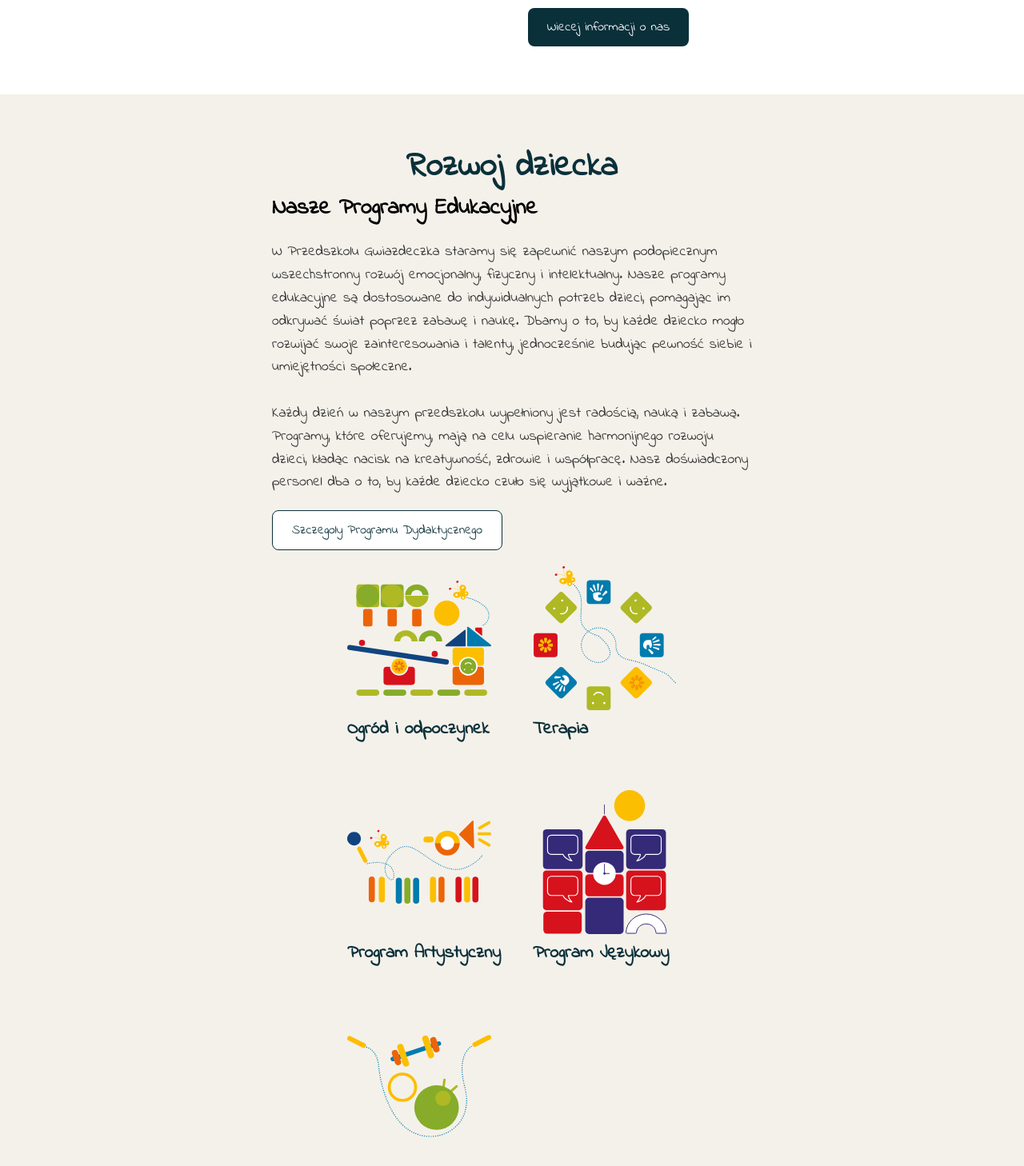
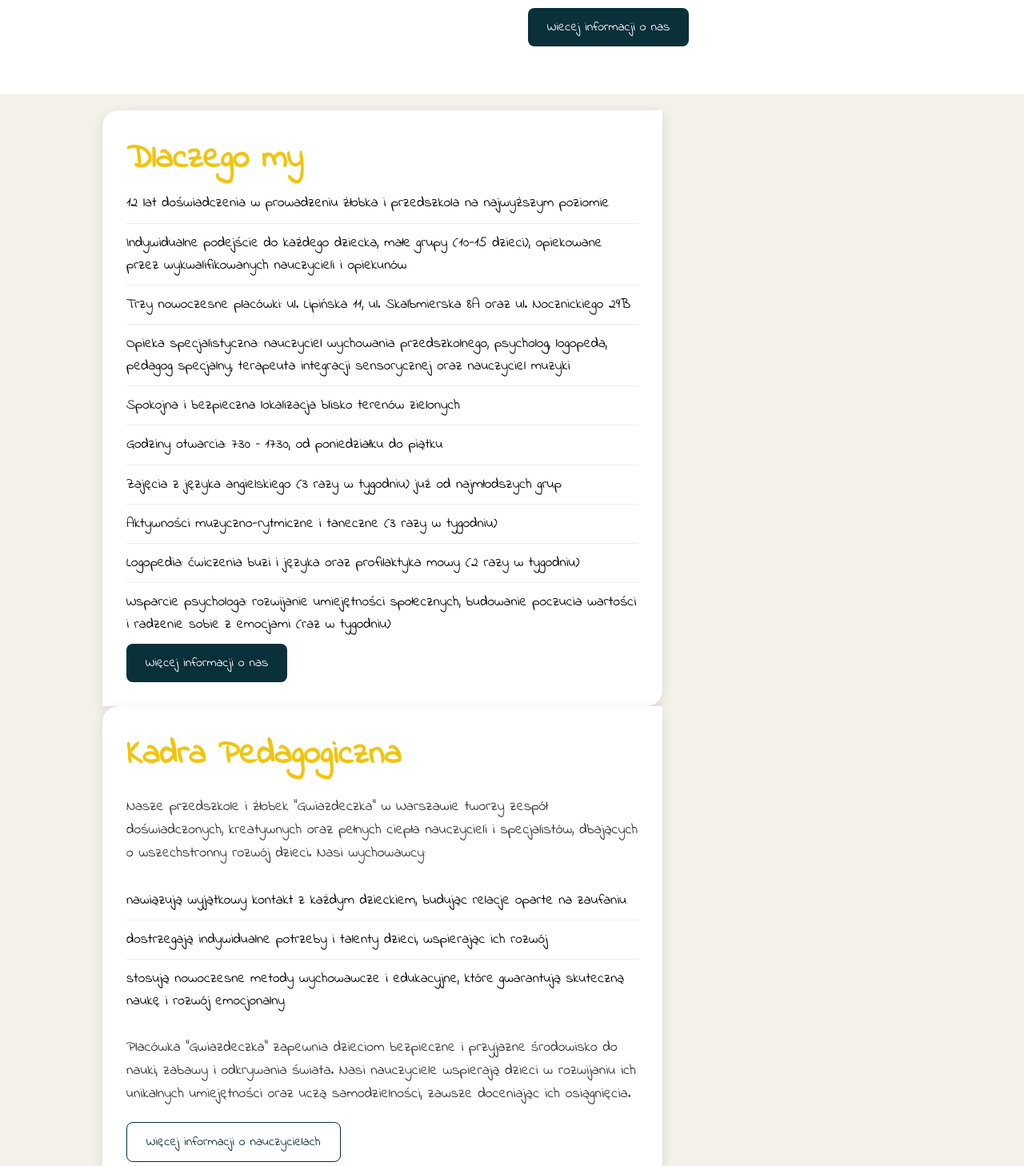
Before and after one commit to Smoleckk/portal-maluch, an Angular app in the folder web/maluch/: page / in a window 1280 px wide. Shown: the part 980-2438 px from the top of the page at 80% size. Built offline with nearby package versions, Linux system fonts and the light colour scheme.

Commit message:
karty poprawki

```diff
--- a/web/maluch/projects/maluch-app/src/app/funkcjonalnosci/prezentacja/strony/prezentacja-strona-glowna/prezentacja-strona-glowna.component.html
+++ b/web/maluch/projects/maluch-app/src/app/funkcjonalnosci/prezentacja/strony/prezentacja-strona-glowna/prezentacja-strona-glowna.component.html
@@ -25,6 +25,57 @@
   </div>
 </section>
 
+
+<section class="karta-sekcja">
+  <div class="container">
+    <div class="row">
+      <div class="karta">
+        <h1>Dlaczego my</h1>
+        <ul>
+          <li>12 lat doświadczenia w prowadzeniu żłobka i przedszkola na najwyższym poziomie</li>
+          <li>Indywidualne podejście do każdego dziecka, małe grupy (10-15 dzieci), opiekowane przez wykwalifikowanych
+            nauczycieli i opiekunów
+          </li>
+          <li>Trzy nowoczesne placówki: ul. Lipińska 11, ul. Skalbmierska 8A oraz ul. Nocznickiego 29B</li>
+          <li>Opieka specjalistyczna: nauczyciel wychowania przedszkolnego, psycholog, logopeda, pedagog specjalny,
+            terapeuta integracji sensorycznej oraz nauczyciel muzyki
+          </li>
+          <li>Spokojna i bezpieczna lokalizacja blisko terenów zielonych</li>
+          <li>Godziny otwarcia: 7:30 – 17:30, od poniedziałku do piątku</li>
+          <li>Zajęcia z języka angielskiego (3 razy w tygodniu) już od najmłodszych grup</li>
+          <li>Aktywności muzyczno-rytmiczne i taneczne (3 razy w tygodniu)</li>
+          <li>Logopedia: ćwiczenia buzi i języka oraz profilaktyka mowy (2 razy w tygodniu)</li>
+          <li>Wsparcie psychologa: rozwijanie umiejętności społecznych, budowanie poczucia wartości i radzenie sobie z
+            emocjami (raz w tygodniu)
+          </li>
+        </ul>
+        <a href="#" class="btn btn-light">Więcej informacji o nas</a>
+      </div>
+      <div class="karta">
+        <h1>Kadra Pedagogiczna</h1>
+        <p>Nasze przedszkole i żłobek "Gwiazdeczka" w Warszawie tworzy zespół doświadczonych, kreatywnych oraz pełnych
+          ciepła nauczycieli i specjalistów, dbających o wszechstronny rozwój dzieci. Nasi wychowawcy:</p>
+        <ul>
+          <li>nawiązują wyjątkowy kontakt z każdym dzieckiem, budując relacje oparte na zaufaniu</li>
+          <li>dostrzegają indywidualne potrzeby i talenty dzieci, wspierając ich rozwój</li>
+          <li>stosują nowoczesne metody wychowawcze i edukacyjne, które gwarantują skuteczną naukę i rozwój emocjonalny
+          </li>
+        </ul>
+        <p>Placówka "Gwiazdeczka" zapewnia dzieciom bezpieczne i przyjazne środowisko do nauki, zabawy i odkrywania
+          świata. Nasi nauczyciele wspierają dzieci w rozwijaniu ich unikalnych umiejętności oraz uczą samodzielności,
+          zawsze doceniając ich osiągnięcia.</p>
+        <a href="#" class="btn btn-dark">Więcej informacji o nauczycielach</a>
+      </div>
+    </div>
+  </div>
+</section>
+
+
+<section class="karta-sekcja">
+  <div class="container">
+
+  </div>
+</section>
 
 <section class="course">
   <div class="container">
@@ -120,77 +171,3 @@
     </div>
   </div>
 </section>
-
-<section class="karta-sekcja">
-  <div class="container">
-    <div class="karta">
-      <h1>Dlaczego my</h1>
-      <ul>
-        <li>12 lat doświadczenia w prowadzeniu żłobka i przedszkola na najwyższym poziomie</li>
-        <li>Indywidualne podejście do każdego dziecka, małe grupy (10-15 dzieci), opiekowane przez wykwalifikowanych
-          nauczycieli i opiekunów
-        </li>
-        <li>Trzy nowoczesne placówki: ul. Lipińska 11, ul. Skalbmierska 8A oraz ul. Nocznickiego 29B</li>
-        <li>Opieka specjalistyczna: nauczyciel wychowania przedszkolnego, psycholog, logopeda, pedagog specjalny,
-          terapeuta integracji sensorycznej oraz nauczyciel muzyki
-        </li>
-        <li>Spokojna i bezpieczna lokalizacja blisko terenów zielonych</li>
-        <li>Godziny otwarcia: 7:30 – 17:30, od poniedziałku do piątku</li>
-        <li>Zajęcia z języka angielskiego (3 razy w tygodniu) już od najmłodszych grup</li>
-        <li>Aktywności muzyczno-rytmiczne i taneczne (3 razy w tygodniu)</li>
-        <li>Logopedia: ćwiczenia buzi i języka oraz profilaktyka mowy (2 razy w tygodniu)</li>
-        <li>Wsparcie psychologa: rozwijanie umiejętności społecznych, budowanie poczucia wartości i radzenie sobie z
-          emocjami (raz w tygodniu)
-        </li>
-      </ul>
-      <a href="#" class="btn btn-light">Więcej informacji o nas</a>
-    </div>
-  </div>
-</section>
-
-
-<section class="karta-sekcja">
-  <div class="container">
-    <div class="karta">
-      <h1>Kadra Pedagogiczna</h1>
-      <p>Nasze przedszkole i żłobek "Gwiazdeczka" w Warszawie tworzy zespół doświadczonych, kreatywnych oraz pełnych
-        ciepła nauczycieli i specjalistów, dbających o wszechstronny rozwój dzieci. Nasi wychowawcy:</p>
-      <ul>
-        <li>nawiązują wyjątkowy kontakt z każdym dzieckiem, budując relacje oparte na zaufaniu</li>
-        <li>dostrzegają indywidualne potrzeby i talenty dzieci, wspierając ich rozwój</li>
-        <li>stosują nowoczesne metody wychowawcze i edukacyjne, które gwarantują skuteczną naukę i rozwój emocjonalny
-        </li>
-      </ul>
-      <p>Placówka "Gwiazdeczka" zapewnia dzieciom bezpieczne i przyjazne środowisko do nauki, zabawy i odkrywania
-        świata. Nasi nauczyciele wspierają dzieci w rozwijaniu ich unikalnych umiejętności oraz uczą samodzielności,
-        zawsze doceniając ich osiągnięcia.</p>
-      <a href="#" class="btn btn-dark">Więcej informacji o nauczycielach</a>
-    </div>
-  </div>
-</section>
-
-<section class="karta-sekcja">
-  <div class="container">
-    <div class="karta">
-      <h1>Oferta</h1>
-      <p>Przedszkole i żłobek "Gwiazdeczka" w Warszawie oferuje szeroki wachlarz zajęć edukacyjnych i rozwojowych, które
-        wspierają rozwój każdego dziecka. Kładziemy nacisk na indywidualne podejście i tworzymy warunki, w których każde
-        dziecko może się rozwijać zgodnie ze swoimi możliwościami i zainteresowaniami. Nasza oferta obejmuje:</p>
-      <ul>
-        <li>Autorskie programy edukacyjne, dostosowane do potrzeb dzieci w różnym wieku</li>
-        <li>Nowoczesne metody nauczania, które pomagają dzieciom odkrywać świat poprzez zabawę</li>
-        <li>Aktywności ruchowe na świeżym powietrzu oraz zajęcia sportowe</li>
-        <li>Codzienne zajęcia plastyczne, muzyczne i teatralne, rozwijające kreatywność</li>
-        <li>Zajęcia z języka angielskiego już od najmłodszych lat</li>
-        <li>Wsparcie specjalistów: logopeda, psycholog, terapeuta integracji sensorycznej</li>
-        <li>Zajęcia wspomagające rozwój dzieci z opinią o wczesnym wspomaganiu rozwoju i orzeczeniem o potrzebie
-          kształcenia specjalnego
-        </li>
-      </ul>
-      <p>Naszym celem jest zapewnienie każdemu dziecku bezpiecznego i inspirującego miejsca do nauki, zabawy i
-        rozwijania samodzielności. W przedszkolu "Gwiazdeczka" dbamy o harmonijny rozwój dzieci, tworząc atmosferę pełną
-        ciepła i wsparcia. Zapraszamy do kontaktu i zapisów.</p>
-      <a href="#" class="btn btn-light">Więcej informacji o ofercie</a>
-    </div>
-  </div>
-</section>
--- a/web/maluch/projects/maluch-app/src/app/funkcjonalnosci/prezentacja/strony/prezentacja-strona-glowna/prezentacja-strona-glowna.component.scss
+++ b/web/maluch/projects/maluch-app/src/app/funkcjonalnosci/prezentacja/strony/prezentacja-strona-glowna/prezentacja-strona-glowna.component.scss
@@ -157,6 +157,7 @@ p {
 .course {
   padding: 60px 0;
   text-align: center;
+  background-color: #fff;
 
   p {
     max-width: 600px;
@@ -222,7 +223,7 @@ p {
 .locations {
   padding: 60px 0;
   text-align: center;
-  background: $background-color;
+  //background: $background-color;
 
   h1 {
     color: $accent-color;
@@ -282,15 +283,15 @@ p {
 
 .karta-sekcja {
   padding: 20px 0;
-  background-color: #f7f7f7;
+  //background-color: #f7f7f7;
+  display: flex;
+  flex-direction: row;
 
   .karta {
-    width: 70%;
-    max-width: 700px;
+    width: 700px;
     background-color: $background-color;
     border-radius: 20px 0 20px 0;
     padding: 30px;
-    //margin: 0 auto;
     box-shadow: 0 4px 15px rgba(0, 0, 0, 0.1); /* Lekkie, eleganckie cieniowanie */
     position: relative;
     overflow: hidden;
@@ -317,3 +318,8 @@ p {
     }
   }
 }
+@media (max-width: 800px) {
+  .location-col, .course-col {
+    flex-basis: 100% !important;
+  }
+}
```
